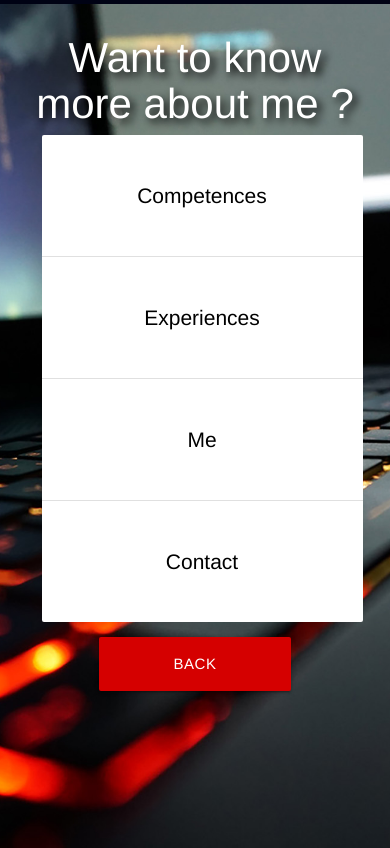
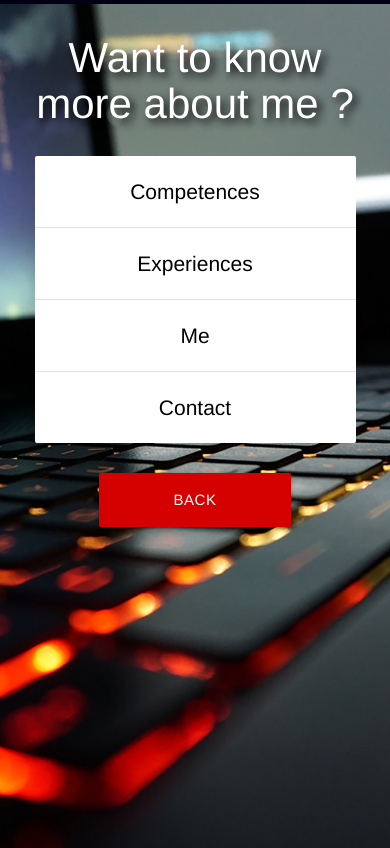
Before and after one commit to yuuzora/Zack-Strife.github.io, a plain HTML site: page index.html in a window 390 px wide. Shown: the part 840-1688 px from the top of the page. Drawn offline with nearby package versions, Linux system fonts and the light colour scheme.

Commit message:
adjusting css after responsive test (1)

```diff
--- a/library/css/style.css
+++ b/library/css/style.css
@@ -271,6 +271,9 @@
 	}
 }
 @media (max-width: 600px) {
+	.home .container {
+		width: 100%;
+	}
 	.home h1, .main h1 {
  		font-size: 3em;
  	}
@@ -278,16 +281,17 @@
  		font-size: 1em;
  	}
  	.main .container .collection a {
+ 		padding: 25px 20px;
  		font-size: 1.5em;
  	}
  	.main .container .collection {
  		width: 100%;
  	}
  	.main .container .collection {
- 		margin: 0.5em;
+ 		margin-top: 2em;
  	}
  	.main .container .button {
- 		margin-top: 1em;
+ 		margin-top: 2em;
  	}
  	.description .container {
  		width: 100%;
```
